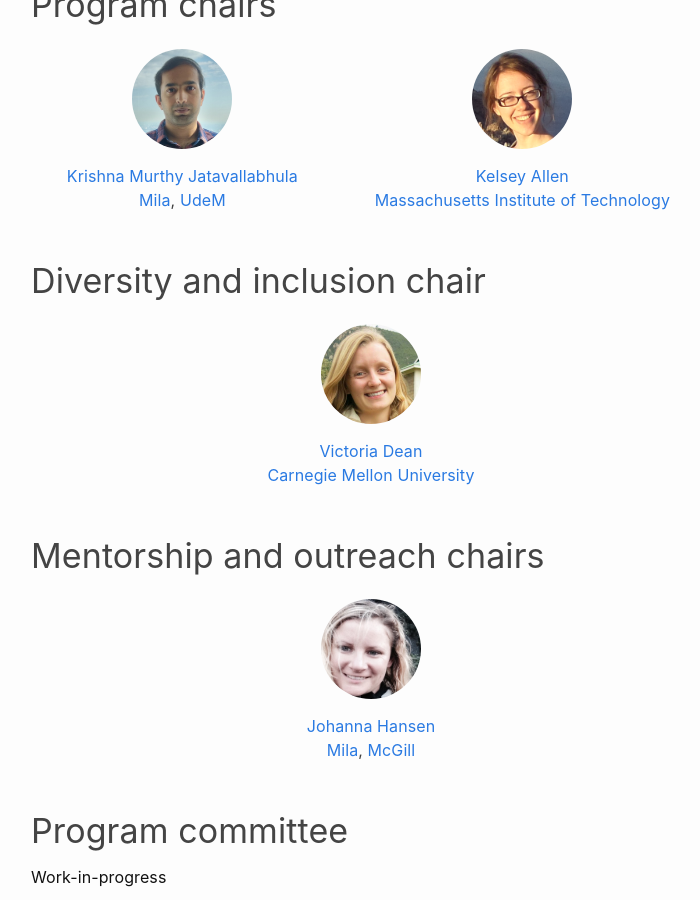
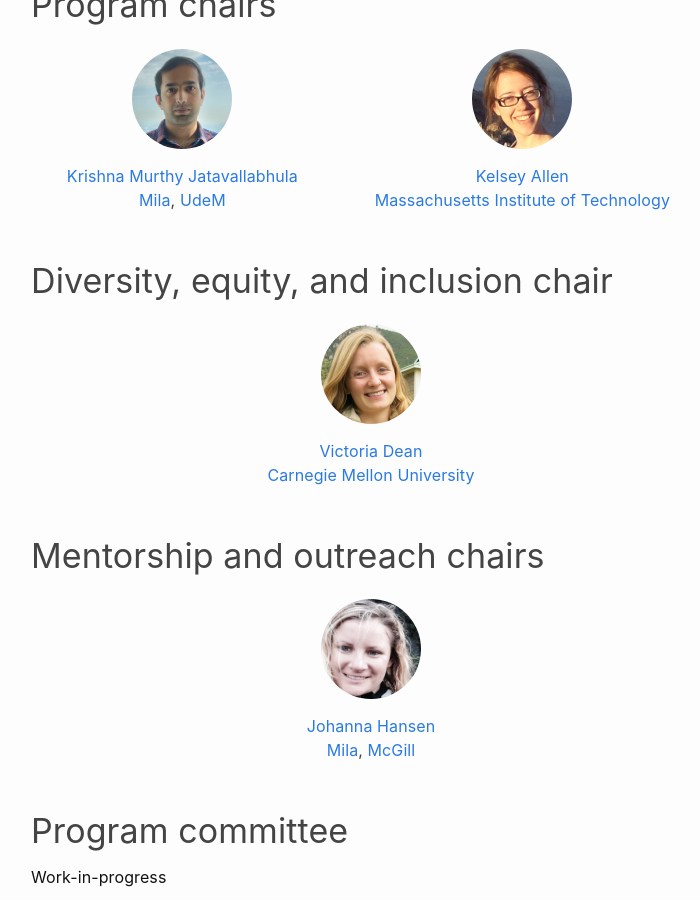
Before and after one commit to montrealrobotics/diffcvgp, a Jekyll site: the page built from index.md, in a window 1280 px wide and 900 px high, scrolled down 4676 px. Shown: the whole window, without its empty margins (269-969 px from the left). Built offline with Jekyll 4.4.1, drawn with Linux system fonts in a browser that asks for light colours.

Commit message:
dei chair
Signed-off-by: Krishna Murthy <krrish94@gmail.com>

```diff
--- a/index.md
+++ b/index.md
@@ -350,7 +350,7 @@ To be announced
 </table>
 
 
-### Diversity and inclusion chair
+### Diversity, equity, and inclusion chair
 
 
 <table style="border-collapse: collapse; border: none;">
```
